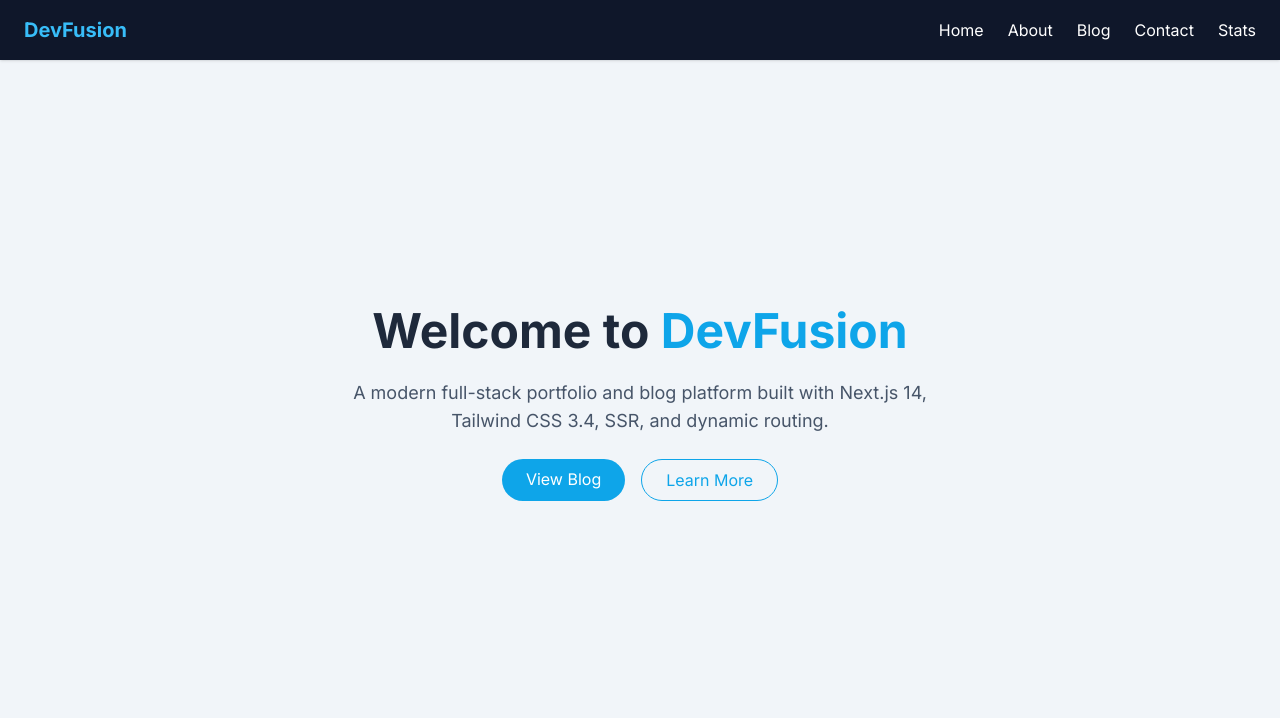
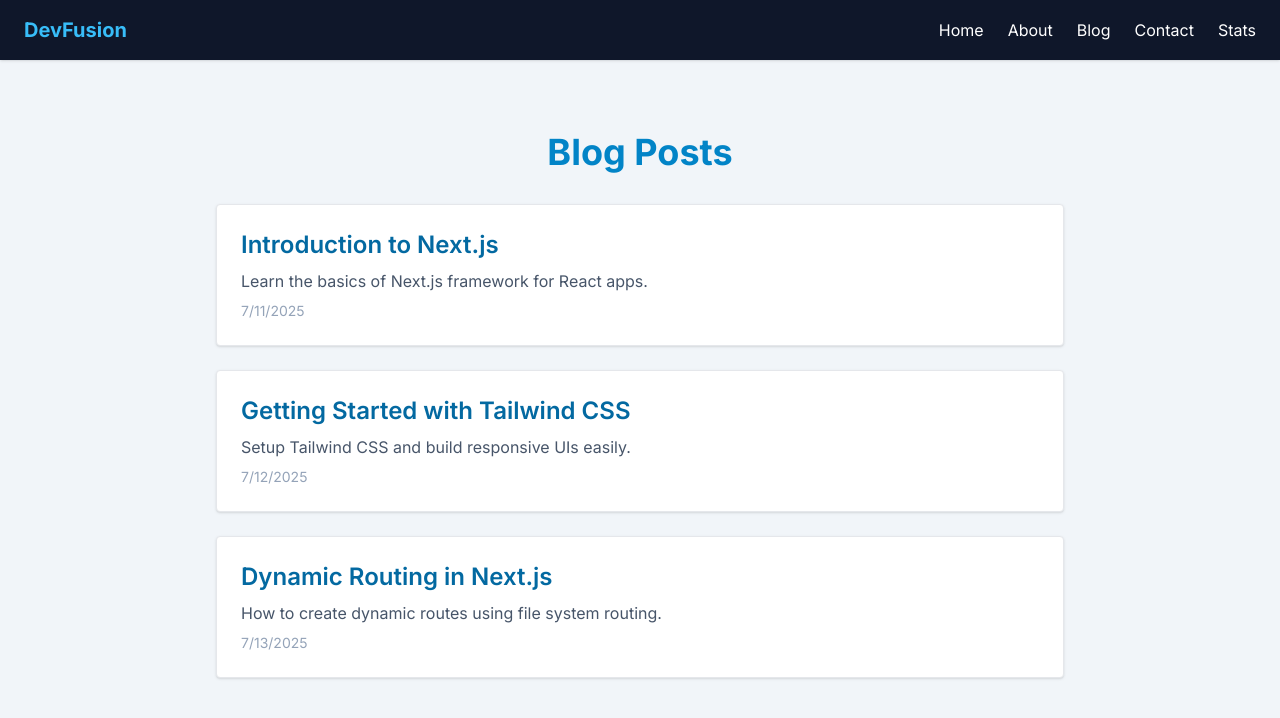
Before and after one commit to beshah80/devfusion, a Next.js app: page /posts in a window 1280 px wide. Shown: the top 718 px of the page. Built offline with nearby package versions, Linux system fonts and the light colour scheme.

Commit message:
Add blog posts listing page with dummy data

```diff
--- a/app/posts/page.tsx
+++ b/app/posts/page.tsx
@@ -1,29 +1,30 @@
-// app/page.tsx
+// app/posts/page.tsx
+import { posts } from "@/lib/posts";
 import Link from "next/link";
 
-export default function Home() {
+export default function PostsPage() {
   return (
-    <section className="flex flex-col items-center justify-center min-h-[80vh] text-center space-y-6">
-      <h1 className="text-4xl md:text-5xl font-bold text-slate-800">
-        Welcome to <span className="text-sky-500">DevFusion</span>
+    <section className="max-w-4xl mx-auto py-12 px-6">
+      <h1 className="text-4xl font-bold mb-8 text-center text-sky-600">
+        Blog Posts
       </h1>
-      <p className="text-lg text-slate-600 max-w-xl">
-        A modern full-stack portfolio and blog platform built with Next.js 14,
-        Tailwind CSS 3.4, SSR, and dynamic routing.
-      </p>
-      <div className="flex gap-4">
-        <Link
-          href="/posts"
-          className="px-6 py-2 bg-sky-500 text-white rounded-full hover:bg-sky-600 transition"
-        >
-          View Blog
-        </Link>
-        <Link
-          href="/about"
-          className="px-6 py-2 border border-sky-500 text-sky-500 rounded-full hover:bg-sky-50 transition"
-        >
-          Learn More
-        </Link>
+      <div className="space-y-6">
+        {posts.map(({ slug, title, summary, date }) => (
+          <article
+            key={slug}
+            className="p-6 border rounded shadow hover:shadow-lg transition bg-white"
+          >
+            <Link href={`/posts/${slug}`}>
+              <h2 className="text-2xl font-semibold text-sky-700 hover:underline">
+                {title}
+              </h2>
+            </Link>
+            <p className="text-slate-600 mt-2">{summary}</p>
+            <p className="text-sm text-slate-400 mt-2">
+              {new Date(date).toLocaleDateString()}
+            </p>
+          </article>
+        ))}
       </div>
     </section>
   );
--- /dev/null
+++ b/lib/posts.ts
@@ -0,0 +1,28 @@
+// lib/posts.ts
+export interface Post {
+    slug: string;
+    title: string;
+    summary: string;
+    date: string;
+  }
+
+  export const posts: Post[] = [
+    {
+      slug: "nextjs-intro",
+      title: "Introduction to Next.js",
+      summary: "Learn the basics of Next.js framework for React apps.",
+      date: "2025-07-11",
+    },
+    {
+      slug: "tailwind-css-setup",
+      title: "Getting Started with Tailwind CSS",
+      summary: "Setup Tailwind CSS and build responsive UIs easily.",
+      date: "2025-07-12",
+    },
+    {
+      slug: "dynamic-routing",
+      title: "Dynamic Routing in Next.js",
+      summary: "How to create dynamic routes using file system routing.",
+      date: "2025-07-13",
+    },
+  ];
```
